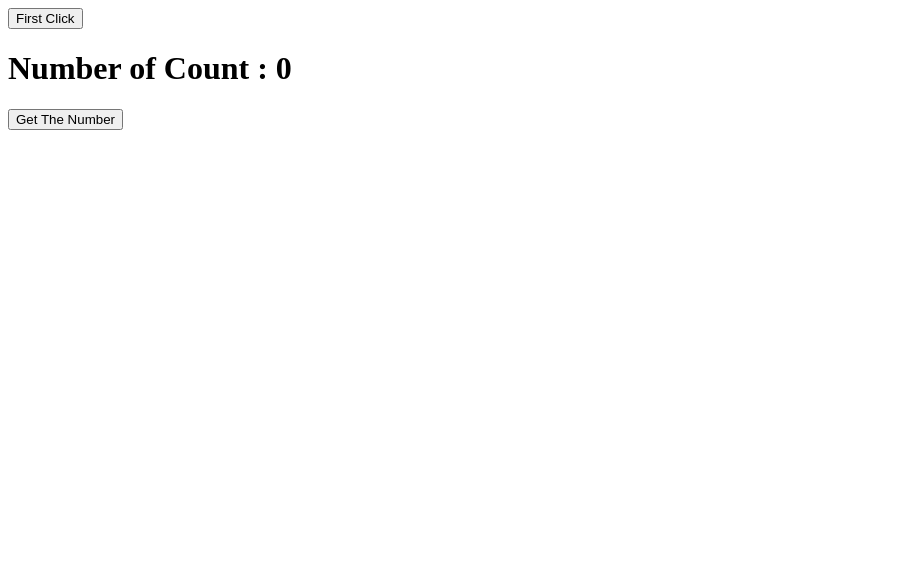
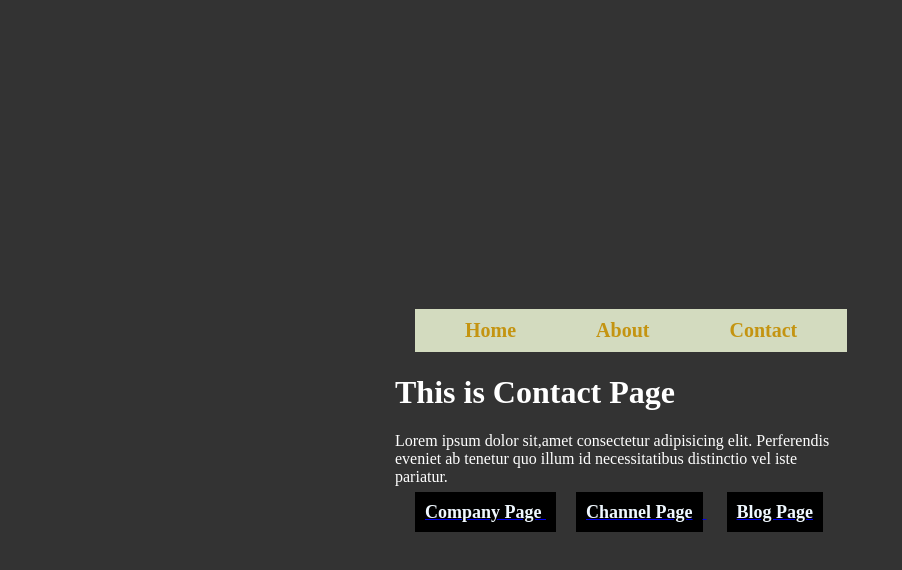
Before and after one commit to Limon714/react-redux, a React (Create React App) app: page /contact in a window 1280 px wide. Shown: the top 570 px of the page, without its empty margins (0-902 px from the left). Built offline with nearby package versions, Linux system fonts and the light colour scheme.

Commit message:
Nested Routing

```diff
--- /dev/null
+++ b/src/App.css
@@ -0,0 +1,75 @@
+body{
+    background-color: #333;
+    color: rgb(255, 255, 255);
+    display: flex;
+    height: 100vh;
+    align-items: center;
+    justify-content: center;
+}
+
+.container{
+    width: 450px;
+}
+.link{
+    text-decoration: none;
+    list-style: none;
+    color: rgb(196, 148, 17);
+    font-size: 20px;
+    font-weight: bold;
+}
+.linkt{
+    text-decoration: none;
+    list-style: none;
+    color: rgb(196, 148, 17);
+    font-size: 20px;
+    font-weight: bold;
+    display: block;
+    padding: 10px 50px;
+    background: rgb(211, 219, 191);
+    cursor: pointer;
+    margin-bottom: 10px;
+    text-align: center;
+}
+
+ul > li{
+margin-left: -20px;
+display: inline-block;
+padding: 10px 50px;
+background: rgb(211, 219, 191);
+cursor: pointer;
+
+}
+ul>li:hover{
+background: #000;
+color: aliceblue;
+cursor: pointer;
+}
+.linkt:hover{
+background: #000;
+color: aliceblue;
+cursor: pointer;
+}
+
+button{
+    padding: 10px;
+}
+span{
+    font-size: 18px;
+    font-weight: bold;
+    margin-left: 20px;
+    color: aliceblue;
+    width: 100px;
+    text-decoration: none;
+    list-style: none;
+    background-color: rgb(0, 0, 0);
+    padding: 10px;
+}
+Link{
+    list-style: none;
+    text-decoration: none;
+}
+
+h2{
+    margin-top: 50px;
+    margin-left: 50px;
+}
--- a/src/App.js
+++ b/src/App.js
@@ -1,19 +1,33 @@
-import React,{useRef} from 'react'
-import Indexi from './Imperative/Indexi'
+import React from "react";
+import { BrowserRouter, Routes, Route } from "react-router-dom";
+import Home from "./Routerdom/Home";
+import About from "./Routerdom/About";
+import Navbar from "./Routerdom/Navbar";
+import './App.css'
+import Contact from "./Routerdom/Contact";
+import Company from "./Routerdom/NestedRouting/Company";
+import Channel from "./Routerdom/NestedRouting/Channel";
+import Blog from "./Routerdom/NestedRouting/Blog";
 const App = () => {
-  const heyRef = useRef(null);
-  const AddCounter = () => {
-    heyRef.current.yell()
-  }
   return (
     <>
+      <div>
+        <BrowserRouter>
+          <Navbar />
+          <Routes>
+            <Route path="/" element={<Home />} />
+            <Route path="/about" element={<About />} />
+            <Route path="/contact/" element={<Contact />}>
+            <Route path="company" element={<Company />} />
+            <Route path="channel" element={<Channel />} />
+            <Route path="blog" element={<Blog />} />
 
-      <div>
-        <Indexi ref= {heyRef} />
-        <button onClick={AddCounter}>Get The Number</button>
+              </Route >
+          </Routes>
+        </BrowserRouter>
       </div>
     </>
-  )
-}
+  );
+};
 
-export default App
+export default App;
--- a/src/Routerdom/About.js
+++ b/src/Routerdom/About.js
@@ -1,16 +1,16 @@
 import React from 'react'
-import { Link } from "react-router-dom";
+import { NavLink } from "react-router-dom";
 const About = () => {
   return (
     <>
-      <div>
+      <div className='container'>
         <h1>This is About Page</h1>
         <p>
           Lorem ipsum dolor sit, amet consectetur adipisicing elit. Perferendis
           eveniet ab tenetur quo illum id necessitatibus distinctio vel iste
           pariatur.
         </p>
-        <Link to="/">Visit our Home Page</Link>
+        <NavLink to="/" className= 'link'>Visit our Home Page</NavLink>
       </div>
     </>
   );
--- /dev/null
+++ b/src/Routerdom/Contact.js
@@ -0,0 +1,22 @@
+import React from "react";
+import { Link, Outlet } from "react-router-dom";
+const Contact = () => {
+  return (
+    <>
+      <div className="container">
+        <h1>This is Contact Page</h1>
+        <p>
+          Lorem ipsum dolor sit,amet consectetur adipisicing elit. Perferendis
+          eveniet ab tenetur quo illum id necessitatibus distinctio vel iste
+          pariatur.
+        </p>
+        <Link to="company"  > <span>Company Page </span> </Link>
+        <Link to="channel"  > <span>Channel Page</span></Link>
+        <Link to="blog"  > <span>Blog Page</span></Link>
+        <Outlet/>
+      </div>
+    </>
+  );
+};
+
+export default Contact;
--- a/src/Routerdom/Home.js
+++ b/src/Routerdom/Home.js
@@ -1,16 +1,16 @@
 import React from "react";
-import { Link } from "react-router-dom";
+import { NavLink } from "react-router-dom";
 const Home = () => {
   return (
     <>
-      <div>
+      <div className="container">
         <h1>This is Home Page</h1>
         <p>
           Lorem ipsum dolor sit,amet consectetur adipisicing elit. Perferendis
           eveniet ab tenetur quo illum id necessitatibus distinctio vel iste
           pariatur.
               </p>
-              <Link to ="/about"> Visit our About Page</Link>
+              <NavLink to ="/about" className= 'link'> Visit our About Page</NavLink>
       </div>
     </>
   );
--- a/src/Routerdom/Navbar.js
+++ b/src/Routerdom/Navbar.js
@@ -1,17 +1,17 @@
 import React from 'react'
-import { Link } from 'react-router-dom';
+import { NavLink } from 'react-router-dom';
 const Navbar = () => {
   return (
     <>
       <div>
-        <ul>
-          <li>
-            <Link to="/">Home</Link>
-                  </li>
-            <li>
-            <Link to="/about">About</Link>
-                  </li>
-
+        <ul className="container">
+          <li className="link">
+            <NavLink to="/" className="link">
+              Home
+            </NavLink>
+          </li>
+          <li className="link"> <NavLink to="/about" className="link">About</NavLink></li>
+          <li className="link"> <NavLink to="/contact" className="link">Contact</NavLink></li>
         </ul>
       </div>
     </>
--- /dev/null
+++ b/src/Routerdom/NestedRouting/Blog.js
@@ -0,0 +1,9 @@
+import React from 'react'
+
+const Blog = () => {
+  return (
+    <div><h2>This is Blog Page </h2> </div>
+  )
+}
+
+export default Blog
--- /dev/null
+++ b/src/Routerdom/NestedRouting/Channel.js
@@ -0,0 +1,9 @@
+import React from 'react'
+
+const Channel = () => {
+  return (
+    <div><h2>This is Channel Page </h2> </div>
+  )
+}
+
+export default Channel
--- /dev/null
+++ b/src/Routerdom/NestedRouting/Company.js
@@ -0,0 +1,9 @@
+import React from 'react'
+
+const Company = () => {
+  return (
+    <div> <h2>This is Company Page </h2> </div>
+  )
+}
+
+export default Company
```
Also changed, not shown: src/Routerdom/UseSearchParam/UseSearchParams.js (added, +26 -0 lines).
